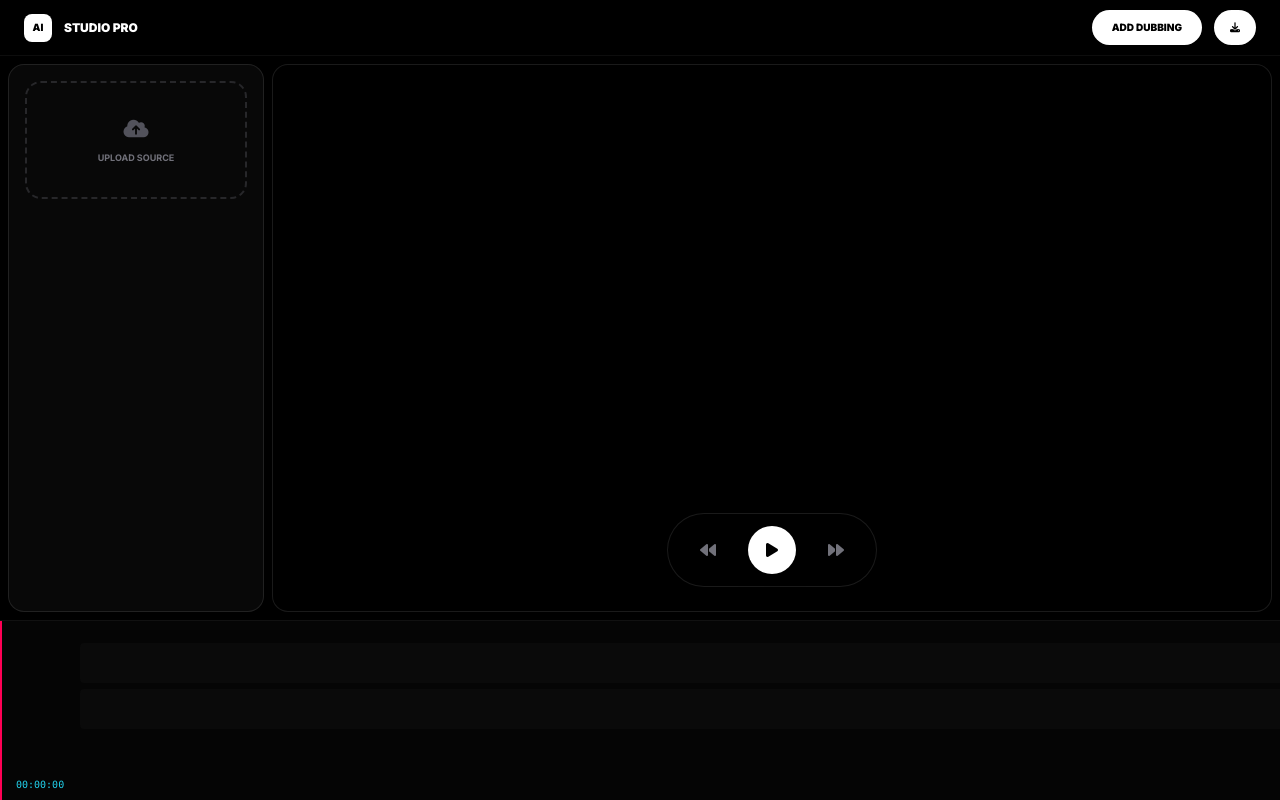
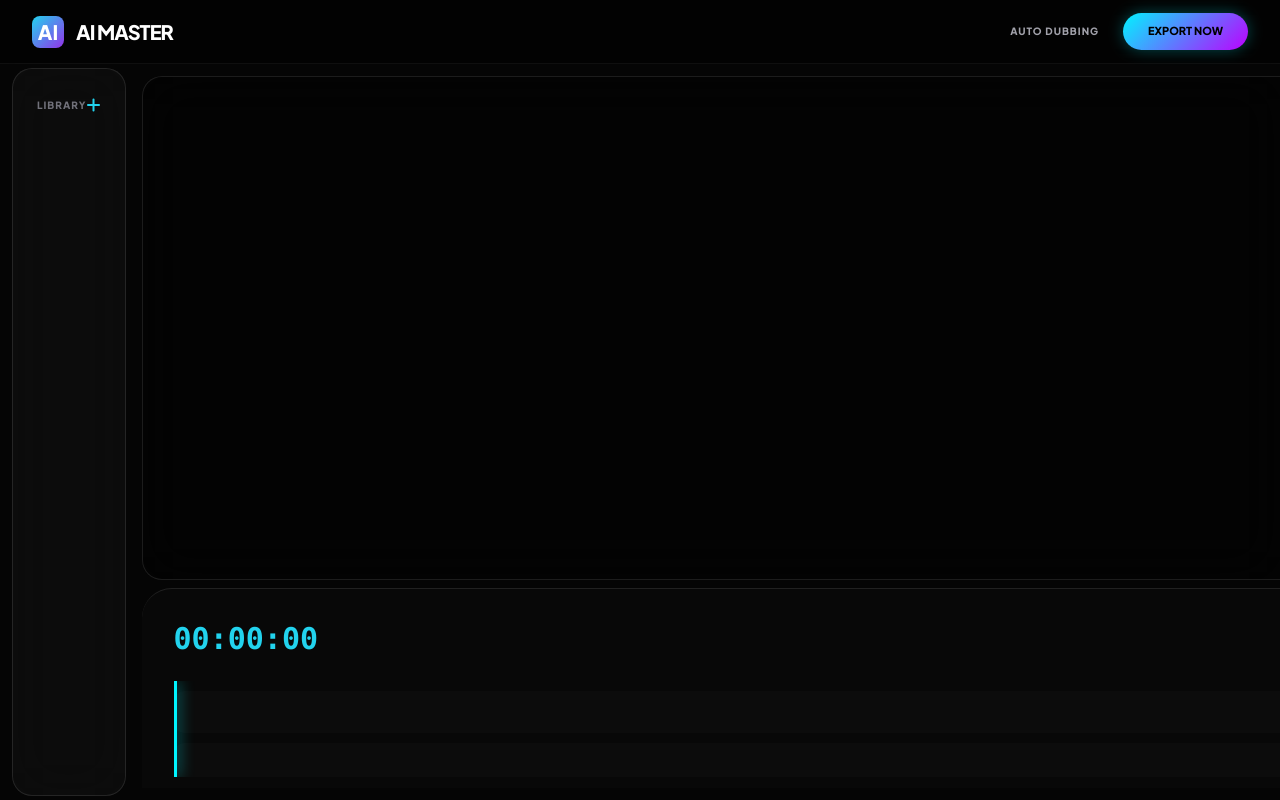
Before and after one commit to mdshakilbai603/AIMASTER, a Flask app: template templates/index.html in a window 1280 px wide. Run offline with Flask 3, Linux system fonts and the light colour scheme; the template is opened without the code that fills it, so the values that code supplies are empty; some libraries are stand-ins or nearby versions.

Commit message:
Update index.html

```diff
--- a/templates/index.html
+++ b/templates/index.html
@@ -3,165 +3,268 @@
 <head>
     <meta charset="UTF-8">
     <meta name="viewport" content="width=device-width, initial-scale=1.0, maximum-scale=1.0, user-scalable=no">
-    <title>AI Master Studio | Shakil</title>
+    <title>AI Master Studio | Full Video Dubbing</title>
 
     <script src="https://cdn.tailwindcss.com"></script>
     <script src="https://cdnjs.cloudflare.com/ajax/libs/gsap/3.12.2/gsap.min.js"></script>
     <link rel="stylesheet" href="https://cdnjs.cloudflare.com/ajax/libs/font-awesome/6.6.0/css/all.min.css">
 
     <style>
-        @import url('https://fonts.googleapis.com/css2?family=Montserrat:wght@900&family=Inter:wght@400;700;900&display=swap');
+        @import url('https://fonts.googleapis.com/css2?family=Plus+Jakarta+Sans:wght@400;600;800&family=Montserrat:wght@100;400;900&display=swap');
 
-        :root { --cyan: #00f5ff; --purple: #bd00ff; }
-        body { background: #000; color: #fff; font-family: 'Inter', sans-serif; overflow: hidden; height: 100vh; margin: 0; }
+        :root {
+            --accent-1: #00f5ff; /* সায়ান */
+            --accent-2: #bd00ff; /* পার্পল */
+            --bg-deep: #050505;
+            --glass: rgba(255, 255, 255, 0.03);
+            --border: rgba(255, 255, 255, 0.1);
+        }
 
-        /* GSAP Intro Animation */
+        body {
+            background-color: var(--bg-deep);
+            color: #fff;
+            font-family: 'Plus Jakarta Sans', sans-serif;
+            overflow: hidden;
+            height: 100vh;
+        }
+
+        /* --- GSAP INTRO (WHITE & CLEAN) --- */
         #intro-overlay {
-            position: fixed; inset: 0; background: #000; z-index: 99999;
-            display: flex; flex-direction: column; align-items: center; justify-content: center;
+            position: fixed;
+            inset: 0;
+            background: #000;
+            z-index: 9999;
+            display: flex;
+            flex-direction: column;
+            align-items: center;
+            justify-content: center;
         }
-        .ring { position: absolute; border: 2px solid var(--cyan); border-radius: 50%; opacity: 0; }
-        .shakil-name { font-family: 'Montserrat'; font-size: clamp(2.5rem, 8vw, 5rem); background: linear-gradient(90deg, #fff, var(--cyan), var(--purple), #fff); background-size: 200%; -webkit-background-clip: text; -webkit-text-fill-color: transparent; animation: shine 3s linear infinite; opacity: 0; }
-        @keyframes shine { to { background-position: 200% center; } }
 
-        /* CapCut Style UI */
-        .glass { background: rgba(255, 255, 255, 0.03); backdrop-filter: blur(20px); border: 1px solid rgba(255, 255, 255, 0.1); border-radius: 16px; }
-        .timeline-area { height: 180px; background: #050505; border-top: 1px solid #111; overflow-x: auto; position: relative; }
-        .playhead { position: absolute; top: 0; bottom: 0; width: 2px; background: #ff0055; z-index: 100; pointer-events: none; }
+        .intro-name {
+            font-size: clamp(3rem, 12vw, 7rem);
+            font-weight: 900;
+            letter-spacing: -2px;
+            color: #ffffff;
+            position: relative;
+            opacity: 0;
+            font-family: 'Montserrat', sans-serif;
+        }
 
-        .track-row { height: 40px; background: rgba(255,255,255,0.02); margin: 6px 0; border-radius: 4px; position: relative; min-width: 5000px; }
-        .clip { position: absolute; height: 30px; top: 5px; background: linear-gradient(90deg, var(--cyan), var(--purple)); color: #000; font-size: 9px; font-weight: 900; border-radius: 4px; padding: 0 10px; display: flex; align-items: center; }
-        .audio-clip { background: #fff !important; }
+        /* --- NEW COLOR UI (ছবিটির মতো) --- */
+        .glass-panel {
+            background: var(--glass);
+            backdrop-filter: blur(25px);
+            border: 1px solid var(--border);
+            border-radius: 20px;
+            transition: all 0.3s;
+        }
 
-        /* Buttons */
-        .btn-premium { background: #fff; color: #000; font-weight: 900; padding: 10px 20px; border-radius: 50px; font-size: 10px; text-transform: uppercase; transition: 0.3s; }
-        .btn-premium:hover { transform: scale(1.05); background: var(--cyan); }
+        .glass-panel:hover {
+            box-shadow: 0 0 30px rgba(189, 0, 255, 0.1);
+            border-color: rgba(189, 0, 255, 0.3);
+        }
+
+        .neon-btn {
+            background: linear-gradient(135deg, var(--accent-1), var(--accent-2));
+            color: #000;
+            font-weight: 800;
+            padding: 10px 25px;
+            border-radius: 50px;
+            transition: 0.3s;
+            text-transform: uppercase;
+            font-size: 11px;
+            box-shadow: 0 0 15px rgba(0, 245, 255, 0.3);
+        }
+
+        .neon-btn:hover {
+            box-shadow: 0 0 25px rgba(0, 245, 255, 0.5);
+            transform: scale(1.05);
+        }
+
+        /* --- TIMELINE DESIGN --- */
+        .timeline-container {
+            background: #080808;
+            height: 200px;
+            border-top: 1px solid var(--border);
+            border-radius: 30px 30px 0 0;
+        }
+
+        .playhead {
+            position: absolute;
+            top: 0; bottom: 0;
+            width: 3px;
+            background: var(--accent-1);
+            box-shadow: 0 0 15px var(--accent-1);
+            z-index: 10;
+        }
+
+        .track {
+            height: 42px;
+            background: rgba(255,255,255,0.02);
+            margin: 10px 0;
+            border-radius: 10px;
+            position: relative;
+            min-width: 5000px;
+        }
+
+        .clip {
+            position: absolute;
+            height: 32px;
+            top: 5px;
+            border-radius: 8px;
+            background: var(--accent-1);
+            color: #000;
+            font-size: 10px;
+            font-weight: bold;
+            display: flex;
+            align-items: center;
+            padding: 0 10px;
+            cursor: pointer;
+        }
+
+        .audio-clip {
+            background: var(--accent-2);
+            color: #fff;
+        }
     </style>
 </head>
 <body class="flex flex-col">
 
     <div id="intro-overlay">
-        <div class="ring" style="width: 200px; height: 200px;" id="r1"></div>
-        <div class="ring" style="width: 300px; height: 300px; border-color: var(--purple);" id="r2"></div>
-        <h1 class="shakil-name" id="sn">SHAKIL</h1>
-        <p id="sw" class="text-[8px] tracking-[12px] text-zinc-500 opacity-0 mt-4 uppercase">AI Master Studio</p>
+        <h1 class="intro-name" id="shakil-text">SHAKIL</h1>
+        <div id="intro-bar" class="w-0 h-[2px] bg-cyan-400 mt-4"></div>
     </div>
 
     <div id="app" class="flex-1 flex flex-col opacity-0">
-        <header class="h-14 px-6 flex items-center justify-between border-b border-white/5 bg-black/80">
+        <header class="h-16 px-8 flex items-center justify-between border-b border-white/5 bg-black/50 backdrop-blur-md">
             <div class="flex items-center gap-3">
-                <div class="w-7 h-7 bg-white rounded-lg flex items-center justify-center text-black font-black text-[10px]">AI</div>
-                <h1 class="font-black text-xs uppercase">Studio Pro</h1>
+                <div class="w-8 h-8 rounded-lg bg-gradient-to-br from-cyan-400 to-purple-600 flex items-center justify-center text-xl font-black">
+                    AI
+                </div>
+                <h1 class="font-black text-xl tracking-tighter uppercase">AI Master</h1>
             </div>
-            <div class="flex gap-3">
-                <button onclick="openDub()" class="btn-premium">Add Dubbing</button>
-                <button onclick="downloadFinal()" class="btn-premium px-4"><i class="fa-solid fa-download"></i></button>
+
+            <div class="flex items-center gap-6">
+                <button onclick="openDub()" class="text-[10px] font-bold text-zinc-400 hover:text-white transition uppercase tracking-widest">Auto Dubbing</button>
+                <button onclick="exportFinalVideo()" class="neon-btn">Export Now</button>
             </div>
         </header>
 
-        <main class="flex-1 flex flex-col md:flex-row overflow-hidden p-2 gap-2">
-            <aside class="w-full md:w-64 glass p-4 flex flex-col gap-4">
-                <div onclick="document.getElementById('fin').click()" class="cursor-pointer py-8 border-2 border-dashed border-zinc-800 rounded-2xl text-center hover:border-cyan-500 transition">
-                    <i class="fa-solid fa-cloud-arrow-up text-zinc-600 text-xl mb-2"></i>
-                    <p class="text-[9px] font-bold text-zinc-500 uppercase">Upload Source</p>
+        <div class="flex flex-1 overflow-hidden px-2">
+            <aside class="w-20 md:w-72 glass-panel p-6 flex flex-col gap-6 m-1">
+                <div class="flex justify-between items-center">
+                    <span class="text-[10px] font-bold text-zinc-500 uppercase tracking-widest">Library</span>
+                    <button onclick="document.getElementById('f-in').click()" class="text-cyan-400"><i class="fa-solid fa-plus"></i></button>
                 </div>
-                <input type="file" id="fin" class="hidden" onchange="handleUpload(this)">
+                <input type="file" id="f-in" class="hidden" multiple onchange="handleUpload(this)">
 
-                <div id="file-list" class="flex-1 overflow-y-auto space-y-2">
+                <div id="media-list" class="flex-1 overflow-y-auto space-y-3 pr-2 media-list-container">
                     </div>
             </aside>
 
-            <section class="flex-1 glass flex flex-col items-center justify-center bg-black/40 relative">
-                <video id="main-v" class="max-w-full max-h-[70vh]" playsinline></video>
+            <section class="flex-1 flex flex-col p-3 video-section">
+                <div class="flex-1 glass-panel relative overflow-hidden flex items-center justify-center bg-black/40 video-wrapper">
+                    <video id="v-player" class="max-w-full max-h-full rounded-xl shadow-2xl" playsinline preload="auto"></video>
 
-                <div class="absolute bottom-6 flex items-center gap-8 bg-black/80 px-8 py-3 rounded-full border border-white/10">
-                    <button onclick="seek(-5)" class="text-zinc-500"><i class="fa-solid fa-backward"></i></button>
-                    <button onclick="toggle()" class="w-12 h-12 bg-white text-black rounded-full flex items-center justify-center shadow-xl active:scale-90 transition">
-                        <i id="p-ico" class="fa-solid fa-play"></i>
-                    </button>
-                    <button onclick="seek(5)" class="text-zinc-500"><i class="fa-solid fa-forward"></i></button>
+                    <div class="absolute bottom-10 flex items-center gap-10 bg-black/60 backdrop-blur-xl px-10 py-5 rounded-full border border-white/10 opacity-0 hover:opacity-100 transition-all duration-500">
+                        <button onclick="seekVideo(-10)" class="text-zinc-500 hover:text-white transition"><i class="fa-solid fa-backward-step"></i></button>
+                        <button onclick="toggleVideoPlay()" class="w-14 h-14 bg-white text-black rounded-full flex items-center justify-center text-xl shadow-xl hover:scale-105 transition">
+                            <i id="p-ico" class="fa-solid fa-play"></i>
+                        </button>
+                        <button onclick="seekVideo(10)" class="text-zinc-500 hover:text-white transition"><i class="fa-solid fa-forward-step"></i></button>
+                    </div>
+                </div>
+
+                <div class="timeline-container mt-2 p-8 relative">
+                    <div class="flex justify-between items-center mb-6 sticky left-0 z-50">
+                        <span id="timer" class="text-3xl font-black font-mono text-cyan-400">00:00:00</span>
+                        <div id="vocal-status" class="flex gap-2 items-center text-[10px] font-bold text-zinc-500 uppercase">
+                             <div class="w-2 h-2 bg-zinc-700 rounded-full"></div>
+                             Vocal Off
+                        </div>
+                    </div>
+
+                    <div class="relative overflow-x-auto h-24" id="timeline-scroll" onclick="seekByTimeline(event)">
+                        <div id="playhead" class="playhead"></div>
+                        <div id="v-track" class="track"></div>
+                        <div id="a-track" class="track"></div>
+                    </div>
                 </div>
             </section>
-        </main>
-
-        <div class="timeline-area" id="tl-scroll" onclick="seekByClick(event)">
-            <div id="playhead" class="playhead"></div>
-            <div class="px-20 py-4">
-                <div id="v-track" class="track-row"></div>
-                <div id="a-track" class="track-row"></div>
-            </div>
-            <div id="timer" class="absolute bottom-2 left-4 text-[10px] font-mono text-cyan-400">00:00:00</div>
         </div>
     </div>
 
-    <div id="dub-modal" class="hidden fixed inset-0 bg-black/95 z-[99999] flex items-center justify-center p-6 backdrop-blur-3xl">
-        <div class="glass w-full max-w-sm p-8">
-            <h2 class="text-xl font-black mb-1 uppercase text-cyan-400">ElevenLabs Sync</h2>
-            <p class="text-[8px] text-zinc-500 tracking-[4px] uppercase mb-6">High Fidelity Voice Dubbing</p>
+    <div id="dub-modal" class="hidden fixed inset-0 bg-black/95 z-[1000] flex items-center justify-center p-4 backdrop-blur-3xl">
+        <div class="w-full max-w-md glass-panel p-10">
+            <h2 class="text-2xl font-black mb-1 uppercase text-cyan-400">ElevenLabs Sync</h2>
+            <p class="text-zinc-500 text-[10px] uppercase tracking-[5px] mb-8">Professional Movie Dubbing</p>
 
-            <select id="voice-id" class="w-full bg-zinc-900 border border-white/10 p-3 rounded-xl text-xs text-white mb-4 outline-none focus:border-cyan-500">
-                <option value="v1">Shakil Cloned (Natural)</option>
-                <option value="v2">Dramatic Hero (Bangla)</option>
-                <option value="v3">Sweet Heroine (Emotional)</option>
+            <label class="text-[10px] text-zinc-500 uppercase font-bold mb-2 block">Choose AI Voice</label>
+            <select id="voice-select" class="w-full bg-zinc-950 border border-zinc-800 p-4 rounded-2xl mb-6 text-xs text-white outline-none focus:border-cyan-500">
+                <option value="EXAVITQu4vr4xnSDxMaL">Bella (Multilingual)</option>
+                <option value="pNInz6obpgDQGcFmaJgB">Josh (Classic)</option>
+                <option value="21m00Tcm4TlvDq8ikWAM">Shakil's Cloned Voice</option>
             </select>
 
-            <textarea id="dub-txt" class="w-full bg-zinc-900 border border-white/10 p-4 rounded-xl text-sm h-24 mb-6 outline-none focus:border-cyan-500 text-white" placeholder="সংলাপটি এখানে লিখুন..."></textarea>
+            <label class="text-[10px] text-zinc-500 uppercase font-bold mb-2 block">Script</label>
+            <textarea id="dub-txt" class="w-full bg-zinc-950 border border-white/10 p-5 rounded-2xl outline-none focus:border-cyan-500 transition h-32 text-sm mb-6 text-white" placeholder="সংলাপটি এখানে লিখুন..."></textarea>
 
-            <div class="flex gap-3">
-                <button onclick="closeDub()" class="flex-1 text-[10px] font-bold text-zinc-600 uppercase tracking-widest">Cancel</button>
-                <button onclick="runDub()" id="dub-btn" class="flex-[2] btn-premium">Generate & Sync</button>
+            <div class="flex gap-4">
+                <button onclick="closeDub()" class="flex-1 py-4 text-xs font-bold text-zinc-600 uppercase tracking-widest">Cancel</button>
+                <button id="dub-btn" onclick="runDub()" class="flex-[2] neon-btn">Generate Voice</button>
             </div>
         </div>
     </div>
 
     <script>
-        const video = document.getElementById('main-v');
+        const video = document.getElementById('v-player');
         const playIco = document.getElementById('p-ico');
         const playhead = document.getElementById('playhead');
         const timer = document.getElementById('timer');
-        let dubbingAudio = null;
+        let dubbedAudio = null;
 
-        // Intro GSAP
-        window.onload = () => {
+        // --- GSAP COSMIC ANIMATION (সাদা কণ্ঠে) ---
+        window.addEventListener('load', () => {
             const tl = gsap.timeline();
-            tl.to("#r1", { duration: 1, opacity: 0.5, scale: 2, ease: "power4.out" })
-              .to("#r2", { duration: 1, opacity: 0.3, scale: 2.5, ease: "power4.out" }, "-=0.7")
-              .to("#sn", { duration: 1, opacity: 1, scale: 1, ease: "back.out(1.7)" }, "-=0.7")
-              .to("#sw", { duration: 0.8, opacity: 1, ease: "power2.out" }, "-=0.4")
-              .to("#intro-overlay", { duration: 1, y: "-100%", ease: "expo.inOut", delay: 1 })
+            tl.to("#shakil-text", { duration: 1.5, opacity: 1, y: -20, ease: "power4.out" })
+              .to("#intro-bar", { duration: 1, w: "200px", ease: "expo.inOut" }, "-=0.5")
+              .to("#intro-overlay", { duration: 1.2, scale: 1.5, opacity: 0, display: "none", ease: "power4.inOut", delay: 0.5 })
               .to("#app", { duration: 1, opacity: 1, ease: "power2.out" }, "-=0.5");
-        };
+        });
 
-        function toggle() {
-            if(!video.src) return;
-            if(video.paused) { video.play(); playIco.className = 'fa-solid fa-pause'; }
-            else { video.pause(); playIco.className = 'fa-solid fa-play'; }
+        function toggleVideoPlay() {
+            if(!video.src) return alert("প্রথমে ভিডিও আপলোড করুন!");
+            if (video.paused) {
+                video.play();
+                if(dubbedAudio) dubbedAudio.play();
+                playIco.className = 'fa-solid fa-pause';
+            } else {
+                video.pause();
+                if(dubbedAudio) dubbedAudio.pause();
+                playIco.className = 'fa-solid fa-play';
+            }
         }
 
         async function handleUpload(input) {
-            if(!input.files[0]) return;
-            const file = input.files[0];
             const fd = new FormData();
-            fd.append('files', file);
-
+            for(let f of input.files) fd.append('files', f);
             const res = await fetch('/upload', { method: 'POST', body: fd });
             const data = await res.json();
 
-            if(data.uploaded) {
-                const url = data.uploaded[0].url;
-                video.src = url;
-                renderFileList(file.name);
-                document.getElementById('v-track').innerHTML = `<div class="clip w-[4000px]">${file.name}</div>`;
+            if(data.files && data.files.length > 0) {
+                video.src = data.files[0].url;
+                renderFileList(data.files[0].original_name);
+                document.getElementById('v-track').innerHTML = `<div class="clip w-[4000px]">${data.files[0].original_name}</div>`;
                 video.play();
                 playIco.className = 'fa-solid fa-pause';
             }
         }
 
         function renderFileList(name) {
-            document.getElementById('file-list').innerHTML = `
-                <div class="flex items-center justify-between p-3 glass bg-white/5">
-                    <span class="text-[10px] font-bold truncate w-40">${name}</span>
-                    <button onclick="deleteFile('${name}')" class="text-red-500 text-xs"><i class="fa-solid fa-trash"></i></button>
+            document.getElementById('media-list').innerHTML = `
+                <div class="p-4 glass-panel flex justify-between items-center text-xs">
+                    <span class="truncate w-40">${name}</span>
+                    <button onclick="deleteFile('${name}')" class="text-red-500"><i class="fa-solid fa-trash"></i></button>
                 </div>
             `;
         }
@@ -173,7 +276,7 @@
 
         video.ontimeupdate = () => {
             const t = video.currentTime;
-            playhead.style.left = (t * 40 + 80) + "px";
+            playhead.style.left = (t * 40 + 80) + "px"; // 40px/sec + 80px label padding
 
             const m = Math.floor(t / 60).toString().padStart(2, '0');
             const s = Math.floor(t % 60).toString().padStart(2, '0');
@@ -181,19 +284,30 @@
             timer.innerText = `${m}:${s}:${ms}`;
         };
 
-        function seekByClick(e) {
-            const rect = document.getElementById('tl-scroll').getBoundingClientRect();
-            const x = e.clientX - rect.left + document.getElementById('tl-scroll').scrollLeft - 80;
-            video.currentTime = x / 40;
+        function seekByTimeline(e) {
+            if(!video.src) return;
+            const tlArea = document.getElementById('timeline-scroll');
+            const rect = tlArea.getBoundingClientRect();
+            const clickX = e.clientX - rect.left + tlArea.scrollLeft - 80;
+            video.currentTime = clickX / 40;
+            if(dubbedAudio) dubbedAudio.currentTime = clickX / 40;
         }
 
-        function seek(v) { video.currentTime += v; }
+        function seekVideo(val) {
+            if(!video.src) return;
+            video.currentTime += val;
+            if(dubbedAudio) dubbedAudio.currentTime += val;
+        }
 
-        function openDub() { document.getElementById('dub-modal').classList.remove('hidden'); }
+        function openDub() {
+            if(!video.src) return alert("প্রথমে ভিডিও আপলোড করুন!");
+            document.getElementById('dub-modal').classList.remove('hidden');
+        }
         function closeDub() { document.getElementById('dub-modal').classList.add('hidden'); }
 
         async function runDub() {
             const text = document.getElementById('dub-txt').value;
+            const voice_id = document.getElementById('voice-select').value;
             const btn = document.getElementById('dub-btn');
             if(!text) return alert("সংলাপ লিখুন!");
 
@@ -201,32 +315,36 @@
             const res = await fetch('/api/generate-dub', {
                 method: 'POST',
                 headers: {'Content-Type': 'application/json'},
-                body: JSON.stringify({ text })
+                body: JSON.stringify({ text, voice_id })
             });
             const data = await res.json();
 
             if(data.status === 'success') {
-                dubbingAudio = new Audio(data.audio_url);
-                dubbingAudio.play();
+                dubbedAudio = new Audio(data.audio_url);
+                dubbedAudio.currentTime = video.currentTime;
+
+                // অরিজিনাল ভোকাল রিমুভ (ভিডিও মিউট) এবং বিজিএম রক্ষা
+                video.muted = true;
 
                 // টাইমলাইনে অডিও ব্লক যোগ করা
                 const pos = video.currentTime * 40;
-                document.getElementById('a-track').innerHTML += `<div class="clip audio-clip" style="left:${pos}px">AI VOICE SYNC</div>`;
+                document.getElementById('a-track').innerHTML += `<div class="clip audio-clip" style="left:${pos}px">AI SYNC VOICE</div>`;
 
-                // লিপ-সিঙ্ক চেক করার জন্য ভিডিওর সাথে অডিও হুক করা
-                video.onplay = () => { if(dubbingAudio) dubbingAudio.play(); };
-                video.onpause = () => { if(dubbingAudio) dubbingAudio.pause(); };
+                // স্ট্যাটাস আপডেট
+                document.getElementById('vocal-status').innerHTML = `<div class="w-2 h-2 bg-green-500 rounded-full animate-pulse"></div>AI Voice Active`;
+
+                if(!video.paused) dubbedAudio.play();
             }
-            btn.innerText = "Generate & Sync";
+            btn.innerText = "Generate Voice";
             closeDub();
         }
 
-        function downloadFinal() {
+        function exportFinalVideo() {
             if(!video.src) return alert("কোনো ভিডিও নেই!");
-            // প্রফেশনাল ডাউনলোড লজিক
+            alert("আপনার ডাবিং করা ভিডিওটি প্রসেস হচ্ছে... এটি অটোমেটিক ডাউনলোড হবে।");
             const a = document.createElement('a');
             a.href = video.src;
-            a.download = "shakil_studio_complete.mp4";
+            a.download = "Shakil_Studio_Dubbed.mp4";
             a.click();
         }
     </script>
```
